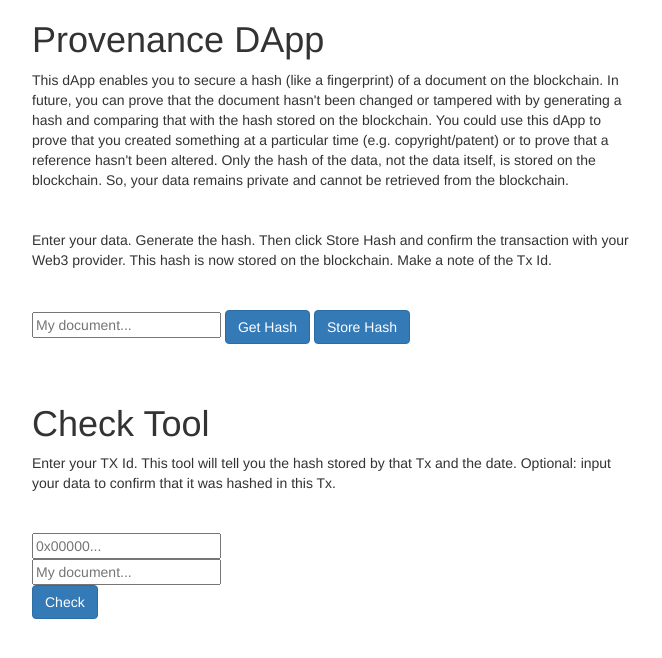
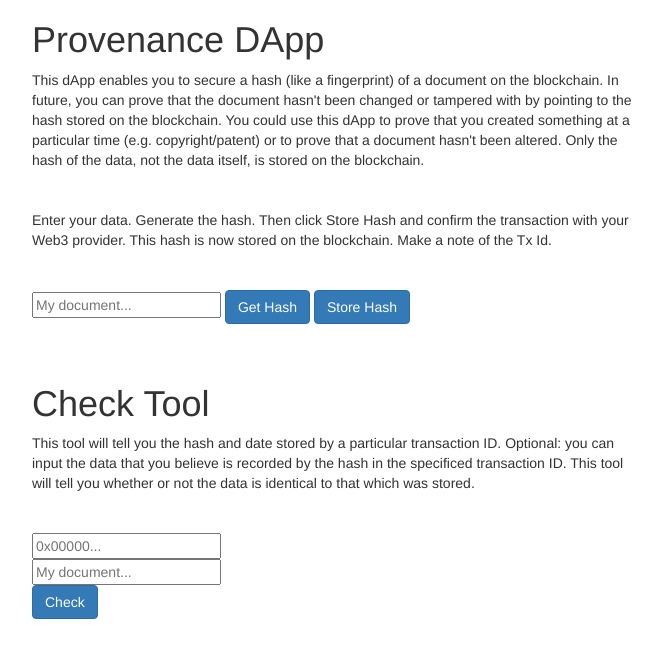
Before and after one commit to geeogi/Provenance-dApp, a website: page index.html in a window 1280 px wide. Shown: the whole page, without its empty margins (308-970 px from the left). Drawn offline with nearby package versions, Linux system fonts and the light colour scheme; a script that the page names is missing.

Commit message:
Update index.html

```diff
--- a/index.html
+++ b/index.html
@@ -17,7 +17,7 @@
 
 
 
-  <div> This dApp enables you to secure a hash (like a fingerprint) of a document on the blockchain. In future, you can prove that the document hasn't been changed or tampered with by generating a hash and comparing that with the hash stored on the blockchain. You could use this dApp to prove that you created something at a particular time (e.g. copyright/patent) or to prove that a reference hasn't been altered. Only the hash of the data, not the data itself, is stored on the blockchain. So, your data remains private and cannot be retrieved from the blockchain.</div>
+  <div> This dApp enables you to secure a hash (like a fingerprint) of a document on the blockchain. In future, you can prove that the document hasn't been changed or tampered with by pointing to the hash stored on the blockchain. You could use this dApp to prove that you created something at a particular time (e.g. copyright/patent) or to prove that a document hasn't been altered. Only the hash of the data, not the data itself, is stored on the blockchain.</div>
 
   <br></br>
 
@@ -38,7 +38,7 @@
 <h1>Check Tool</h1>
 
 
-<div>Enter your TX Id. This tool will tell you the hash stored by that Tx and the date. Optional: input your data to confirm that it was hashed in this Tx.</div>
+<div>This tool will tell you the hash and date stored by a particular transaction ID. Optional: you can input the data that you believe is recorded by the hash in the specificed transaction ID. This tool will tell you whether or not the data is identical to that which was stored.</div>
 
 <br></br>
 
```
